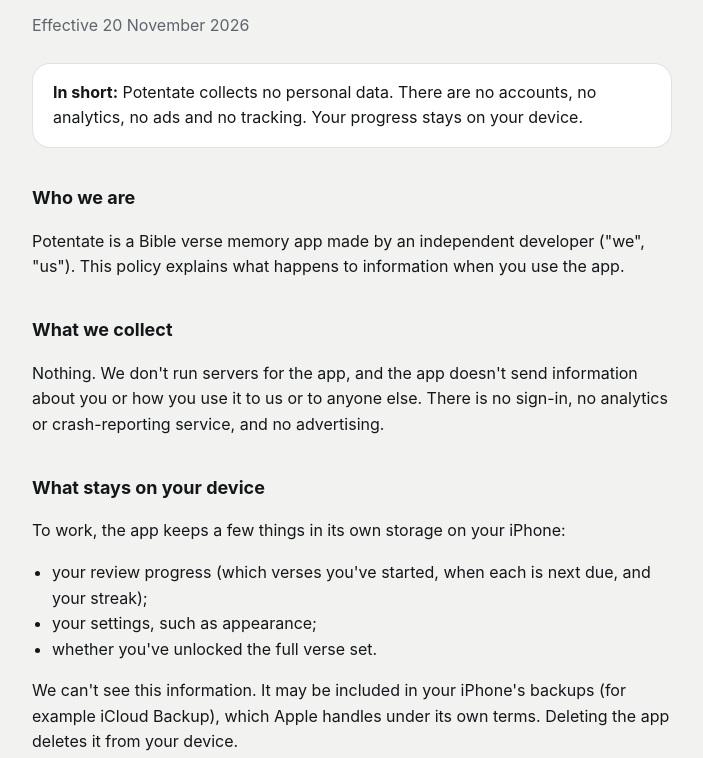
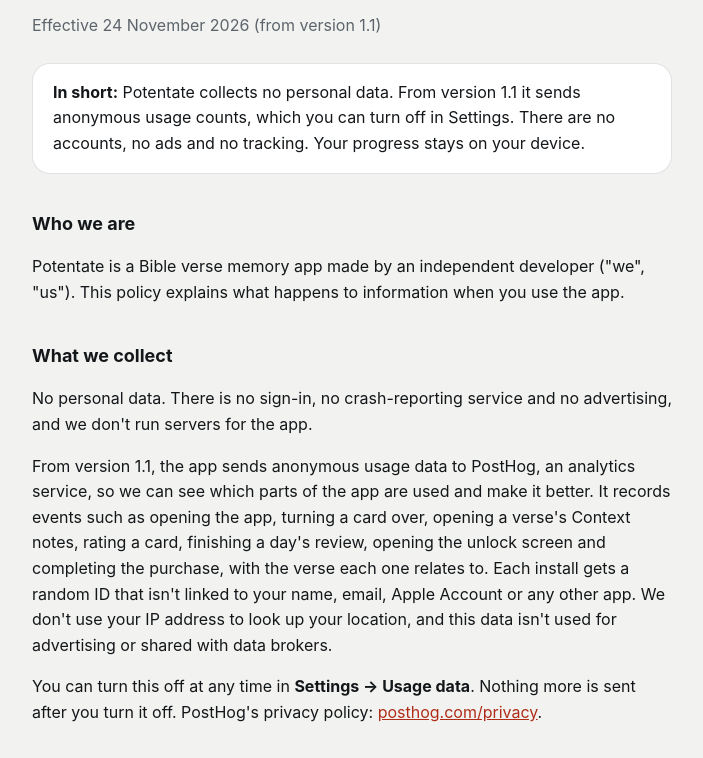
Before and after one commit to chetgo/potentate-site, a plain HTML site: page privacy.html in a window 1280 px wide. Shown: the part 126-884 px from the top of the page, without its empty margins (288-991 px from the left). Drawn offline with Linux system fonts and the light colour scheme.

Commit message:
Privacy policy for 1.1: anonymous usage data via PostHog, with an off switch
Co-Authored-By: Claude Sonnet 5.5 <noreply@anthropic.com>

```diff
--- a/privacy.html
+++ b/privacy.html
@@ -29,17 +29,19 @@
 <main>
   <p class="eyebrow">Potentate</p>
   <h1>Privacy Policy</h1>
-  <p class="muted">Effective 20 November 2026</p>
+  <p class="muted">Effective 24 November 2026 (from version 1.1)</p>
 
   <div class="card">
-    <strong>In short:</strong> Potentate collects no personal data. There are no accounts, no analytics, no ads and no tracking. Your progress stays on your device.
+    <strong>In short:</strong> Potentate collects no personal data. From version 1.1 it sends anonymous usage counts, which you can turn off in Settings. There are no accounts, no ads and no tracking. Your progress stays on your device.
   </div>
 
   <h2>Who we are</h2>
   <p>Potentate is a Bible verse memory app made by an independent developer ("we", "us"). This policy explains what happens to information when you use the app.</p>
 
   <h2>What we collect</h2>
-  <p>Nothing. We don't run servers for the app, and the app doesn't send information about you or how you use it to us or to anyone else. There is no sign-in, no analytics or crash-reporting service, and no advertising.</p>
+  <p>No personal data. There is no sign-in, no crash-reporting service and no advertising, and we don't run servers for the app.</p>
+  <p>From version 1.1, the app sends anonymous usage data to PostHog, an analytics service, so we can see which parts of the app are used and make it better. It records events such as opening the app, turning a card over, opening a verse's Context notes, rating a card, finishing a day's review, opening the unlock screen and completing the purchase, with the verse each one relates to. Each install gets a random ID that isn't linked to your name, email, Apple Account or any other app. We don't use your IP address to look up your location, and this data isn't used for advertising or shared with data brokers.</p>
+  <p>You can turn this off at any time in <strong>Settings → Usage data</strong>. Nothing more is sent after you turn it off. PostHog's privacy policy: <a href="https://posthog.com/privacy">posthog.com/privacy</a>.</p>
 
   <h2>What stays on your device</h2>
   <p>To work, the app keeps a few things in its own storage on your iPhone:</p>
@@ -57,7 +59,7 @@
   <p>The app links to Apple's standard Terms of Use and to this page. Those sites have their own privacy practices.</p>
 
   <h2>Children</h2>
-  <p>The app is suitable for all ages. Because it collects no personal data from anyone, it collects none from children.</p>
+  <p>The app is suitable for all ages. It collects no personal data from anyone, including children; the anonymous usage data described above can't be tied to a person.</p>
 
   <h2>Changes</h2>
   <p>If this policy changes, we'll update this page and the date at the top. If the app ever starts collecting information, we'll say so here before it does.</p>
```
